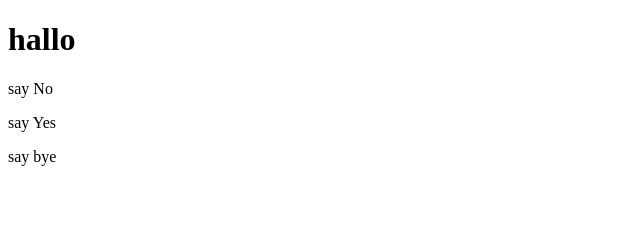
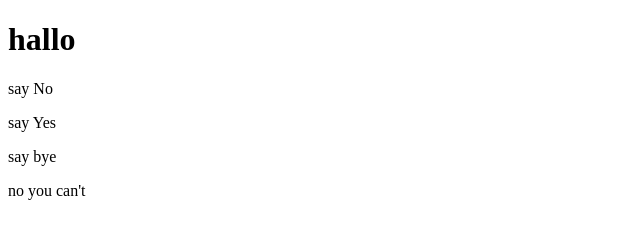
Before and after one commit to KarimAlaaEjada/GitForTest, a plain HTML site: page index.html in a window 1280 px wide. Shown: the full height of the page, 0-640 px from the left. Drawn offline with Linux system fonts and the light colour scheme.

Commit message:
no you can't

```diff
--- a/index.html
+++ b/index.html
@@ -10,5 +10,6 @@
     <p>say No</p>
     <p>say Yes</p>
     <p>say bye</p>
+    <p>no you can't</p>
 </body>
 </html>
```
